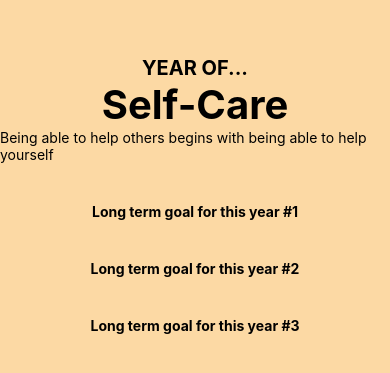
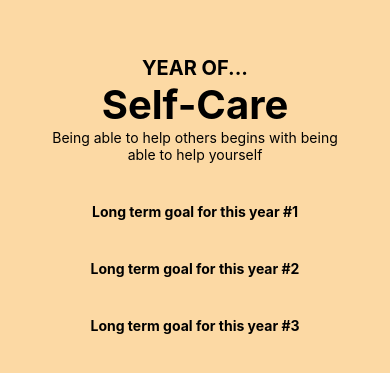
Before and after one commit to Jotanator/ThemeJournal, a React Native app: screen / in a window 390 px wide. Shown: the part 227-600 px from the top of the page. Built offline with nearby package versions, Linux system fonts and the light colour scheme.

Commit message:
Changed padding styles in UI

```diff
--- a/App.js
+++ b/App.js
@@ -40,7 +40,7 @@ export default class App extends React.Component {
             autoFocus
             onBlur={() => this.setState({ descEditable: false })}
           /> :
-          <Text style={styles.descText} adjustsFontSizeToFit={true}
+          <Text style={styles.baseText} adjustsFontSizeToFit={true}
             onPress={() => this.setState({ descEditable: true })}
           >
             {this.state.descText}
@@ -98,11 +98,11 @@ const styles = StyleSheet.create({
     backgroundColor: '#fcd9a4',
     alignItems: 'center',
     justifyContent: 'center',
+    paddingLeft: 40,
+    paddingRight: 40,
     marginTop: StatusBar.currentHeight || 0,
   },
   baseText: {
-    paddingLeft: 140,
-    paddingRight: 140,
     textAlign: "center"
   },
   titleText: {
@@ -116,9 +116,7 @@ const styles = StyleSheet.create({
   },
   idealListText: {
     paddingTop: 40,
-    paddingLeft: 40,
-    paddingRight: 40,
     fontWeight: "bold",
-    textAlign: "justify"
+    textAlign: "center"
   }
 });
```
